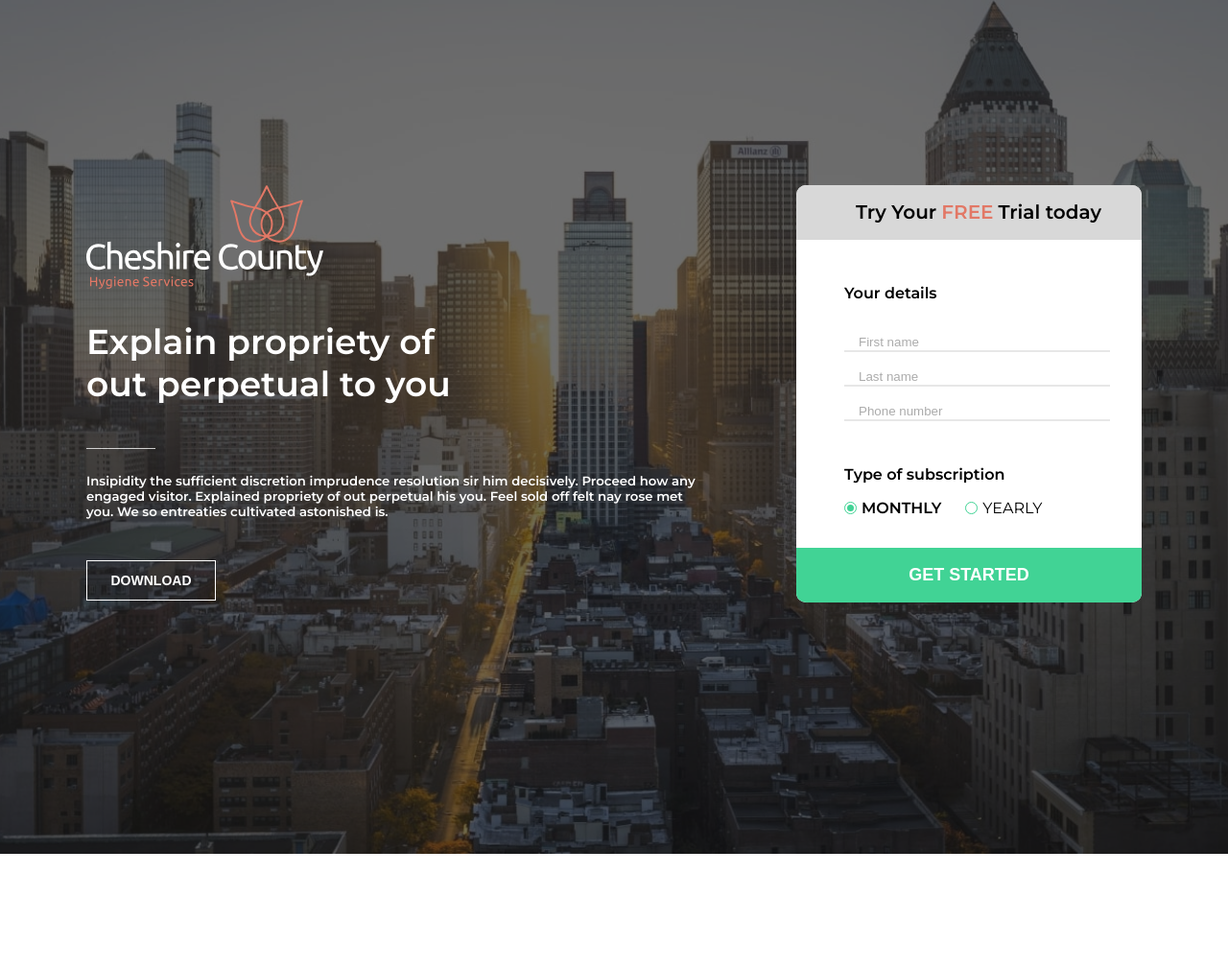
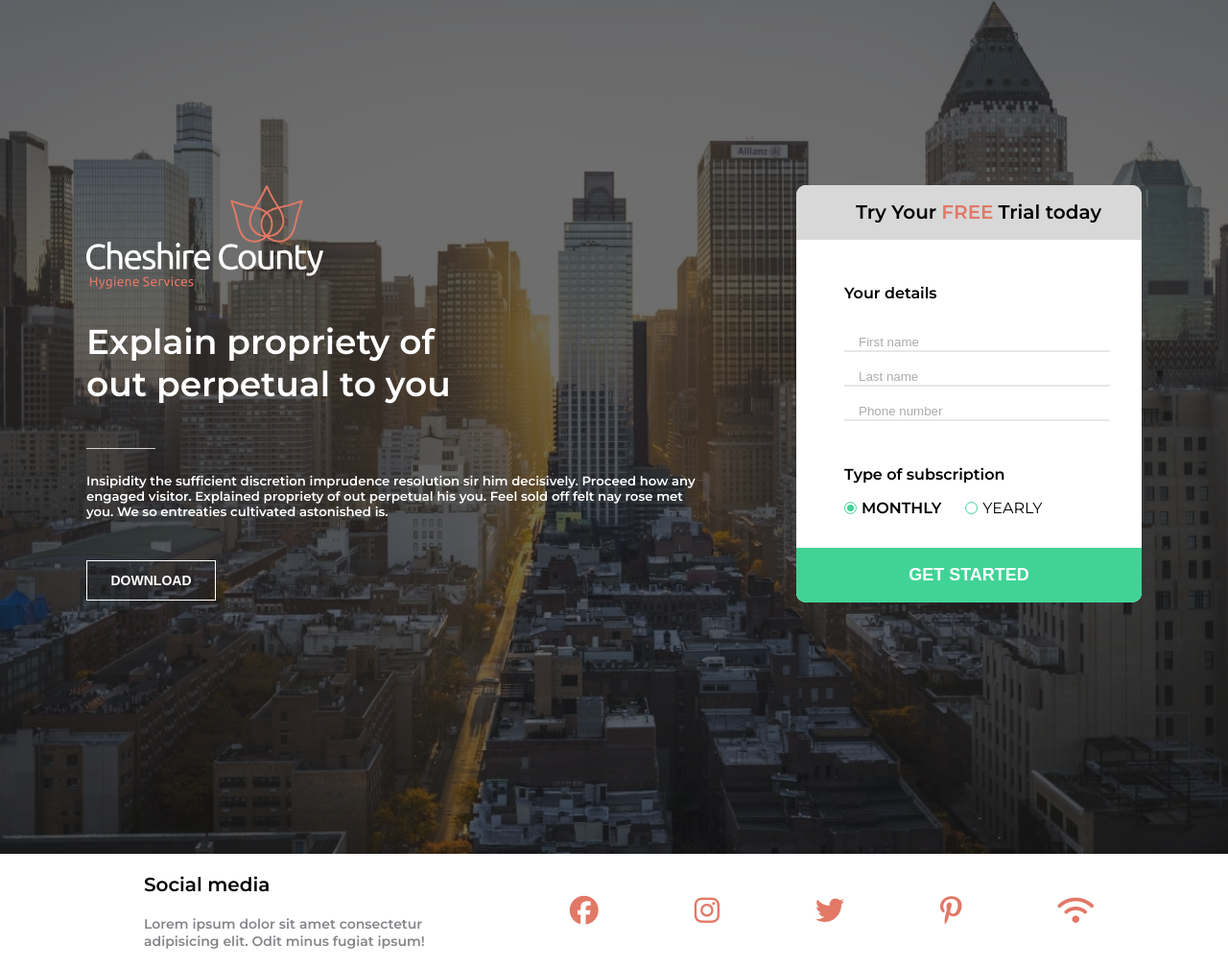
Before and after one commit to VytautasSim/BaigiamasisDarbas, a website: page index.html in a window 1280 px wide. Shown: the part 142-1151 px from the top of the page at 96% size. Before the commit the page ends 1032 px from the top, so only its background shows below. Drawn offline with Linux system fonts and the light colour scheme.

Commit message:
Section social media style

```diff
--- /dev/null
+++ b/css/src/social_media.scss
@@ -0,0 +1,44 @@
+.social-media {
+    display: flex;
+    flex-direction: row;
+    //justify-content: space-around;
+    align-content: center;
+    max-width: 1140px;
+    width: 100%;
+    //padding-top: 20px;
+
+    .social-text {
+        width: 40%;
+        margin-left: 150px;
+
+        h3 {
+            font-size: 20px;
+        }
+
+        h4 {
+            font-size: 14px;
+            color: #86878B;
+        }
+
+    }
+
+    .social-icons {
+        //width: 60%;
+        display: flex;
+        flex-direction: row;
+        //justify-content: space-evenly;
+        align-items: center;
+        margin-left: 50px;
+        font-size: 30px;
+        color: #E27866;
+
+        i {
+            margin-left: 100px;
+
+        }
+
+
+
+    }
+
+}
--- a/css/src/style.scss
+++ b/css/src/style.scss
@@ -1,7 +1,9 @@
 @import "header.scss";
+@import "social_media.scss";
 @import "footer.scss";
 @import "global.scss";
 @import "section_hero.scss";
+
 
 
 
--- a/index.html
+++ b/index.html
@@ -8,6 +8,7 @@
     <meta http-equiv="X-UA-Compatible" content="IE=edge">
     <meta name="viewport" content="width=device-width, initial-scale=1.0">
     <link rel="stylesheet" href="css/style.css">
+    <script src="https://kit.fontawesome.com/e18d9fe05d.js" crossorigin="anonymous"></script>
     <title>Baigiamasis darbas</title>
 </head>
 <body>
@@ -71,7 +72,32 @@
                 </div>
             </div>
         </section>
-        <section></section>
+
+        <!-- SOCIAL MEDIA sekcija -->
+
+        <section class="social-media">
+
+            <!-- <div class="container"> -->
+
+                <div class="social-text">
+                    <h3>Social media</h3>
+                    <h4>Lorem ipsum dolor sit amet consectetur adipisicing elit. Odit minus fugiat ipsum!</h4>
+                </div>
+
+                <div class="social-icons">
+                    <i class="fab fa-facebook awesome"></i>
+                    <i class="fab fa-instagram awesome"></i>
+                    <i class="fab fa-twitter awesome"></i>
+                    <i class="fab fa-pinterest-p"></i>
+                    <i class="fas fa-wifi"></i>
+                </div>
+
+
+            <!-- </div> -->
+        </section>
+
+
+
         <section></section>
         <section></section>
         <section></section>
```
Also changed, not shown: css/style.css.
